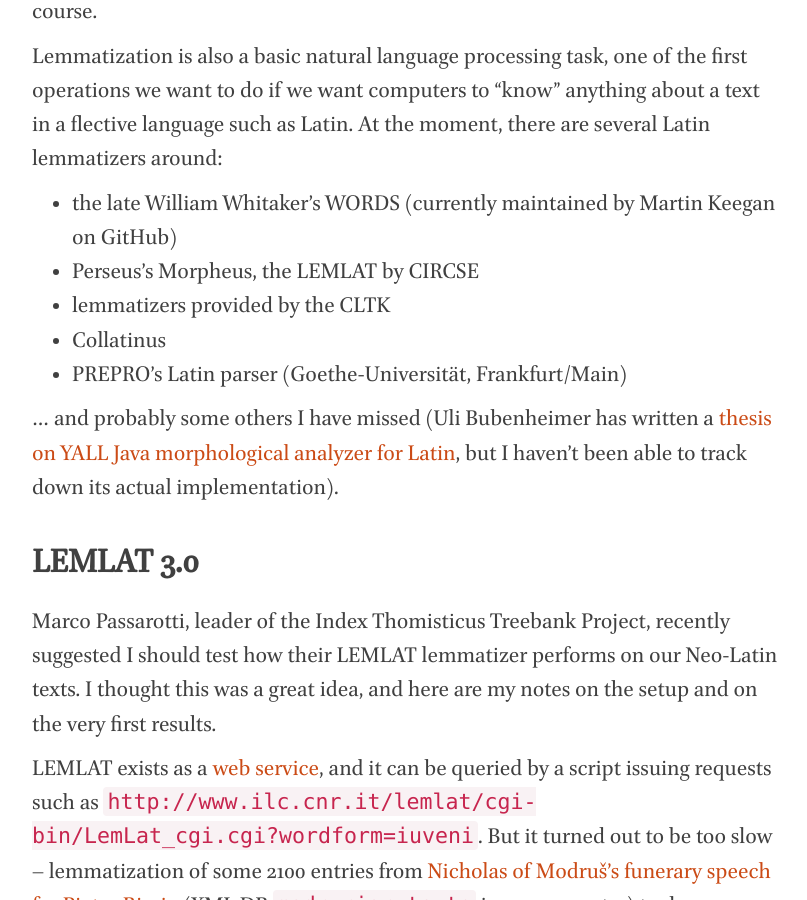
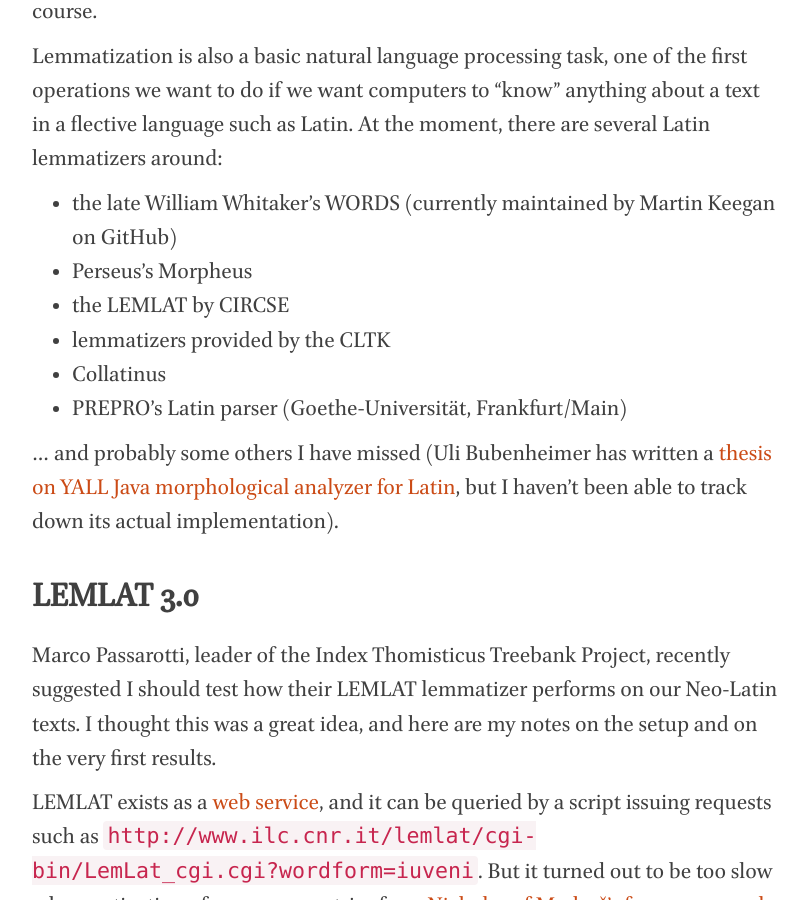
Before and after one commit to nevenjovanovic/nevenjovanovic.github.io, a Jekyll site: the page built from _posts/2017-07-19-lemmatize-neolatin-lemlat.markdown, in a window 1280 px wide and 900 px high, scrolled down 797 px. Shown: the whole window, without its empty margins (233-1040 px from the left). Built offline with Jekyll 4.4.1, drawn with Linux system fonts in a browser that asks for light colours; nearby versions of some CDN libraries.

```diff
--- a/_posts/2017-07-19-lemmatize-neolatin-lemlat.markdown
+++ b/_posts/2017-07-19-lemmatize-neolatin-lemlat.markdown
@@ -13,8 +13,10 @@ permalink: /lemmatize-neo-latin-lemlat/
 We *lemmatize* a word (or try to) each time we have to look it up in a dictionary, where it is listed in its canonical form. In Latin, canonical forms are traditionally nominatives (for nominals), first persons singular (for verbs); words without inflected forms are easier to look up... unless we need to look up *cum* or *quod*, of course.
 
 Lemmatization is also a basic natural language processing task, one of the first operations we want to do if we want computers to "know" anything about a text in a flective language such as Latin. At the moment, there are several Latin lemmatizers around:
+
 + the late William Whitaker's [WORDS](http://mk270.github.io/whitakers-words/index.html) (currently [maintained by Martin Keegan](https://github.com/mk270/whitakers-words) on GitHub)
-+ Perseus's [Morpheus](https://github.com/PerseusDL/morpheus), the [LEMLAT by CIRCSE](https://github.com/CIRCSE/LEMLAT3)
++ Perseus's [Morpheus](https://github.com/PerseusDL/morpheus)
++ the [LEMLAT by CIRCSE](https://github.com/CIRCSE/LEMLAT3)
 + lemmatizers provided by the [CLTK](http://cltk.org/)
 + [Collatinus](https://github.com/biblissima/collatinus)
 + [PREPRO's Latin parser](https://prepro.hucompute.org/) (Goethe-Universität, Frankfurt/Main)
```
